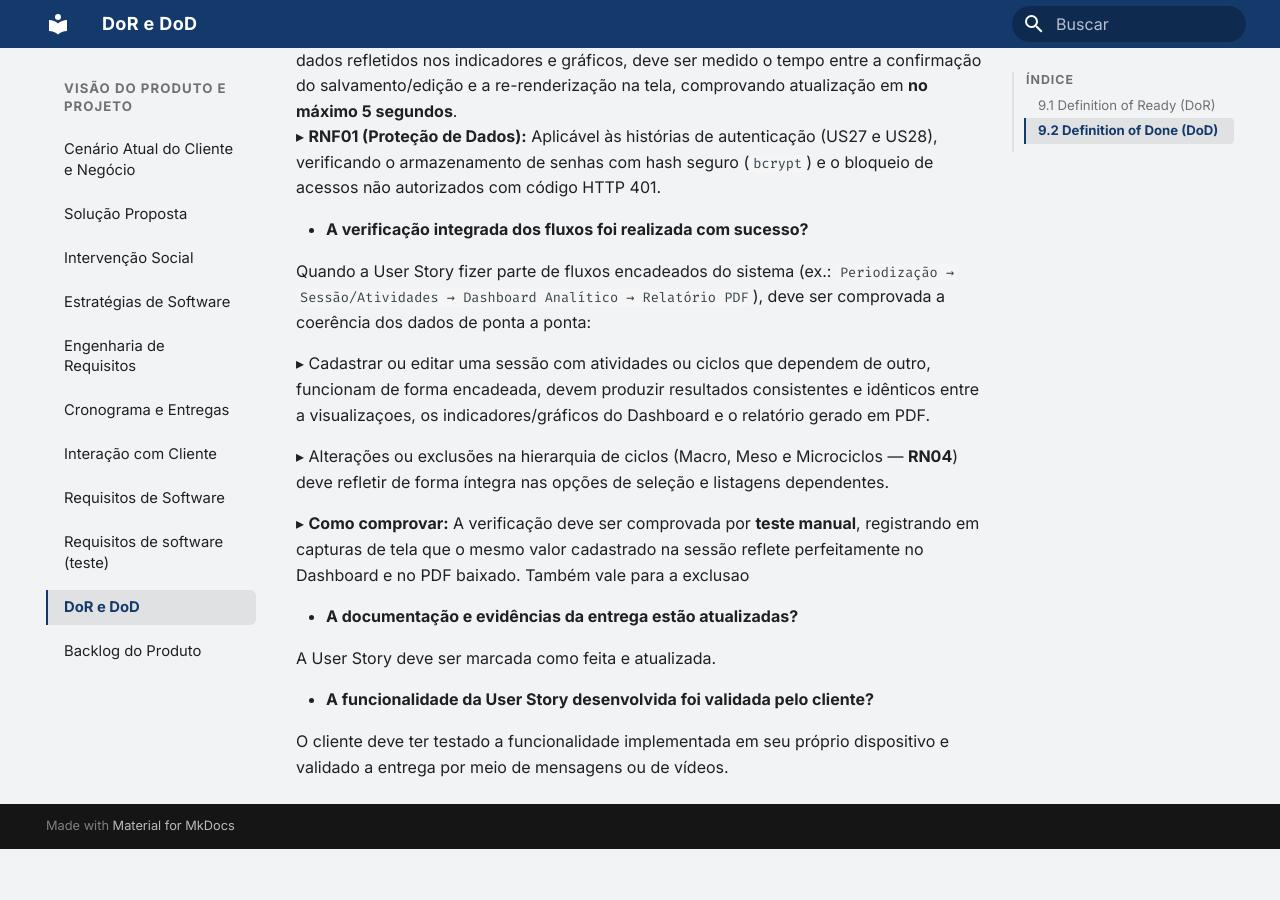
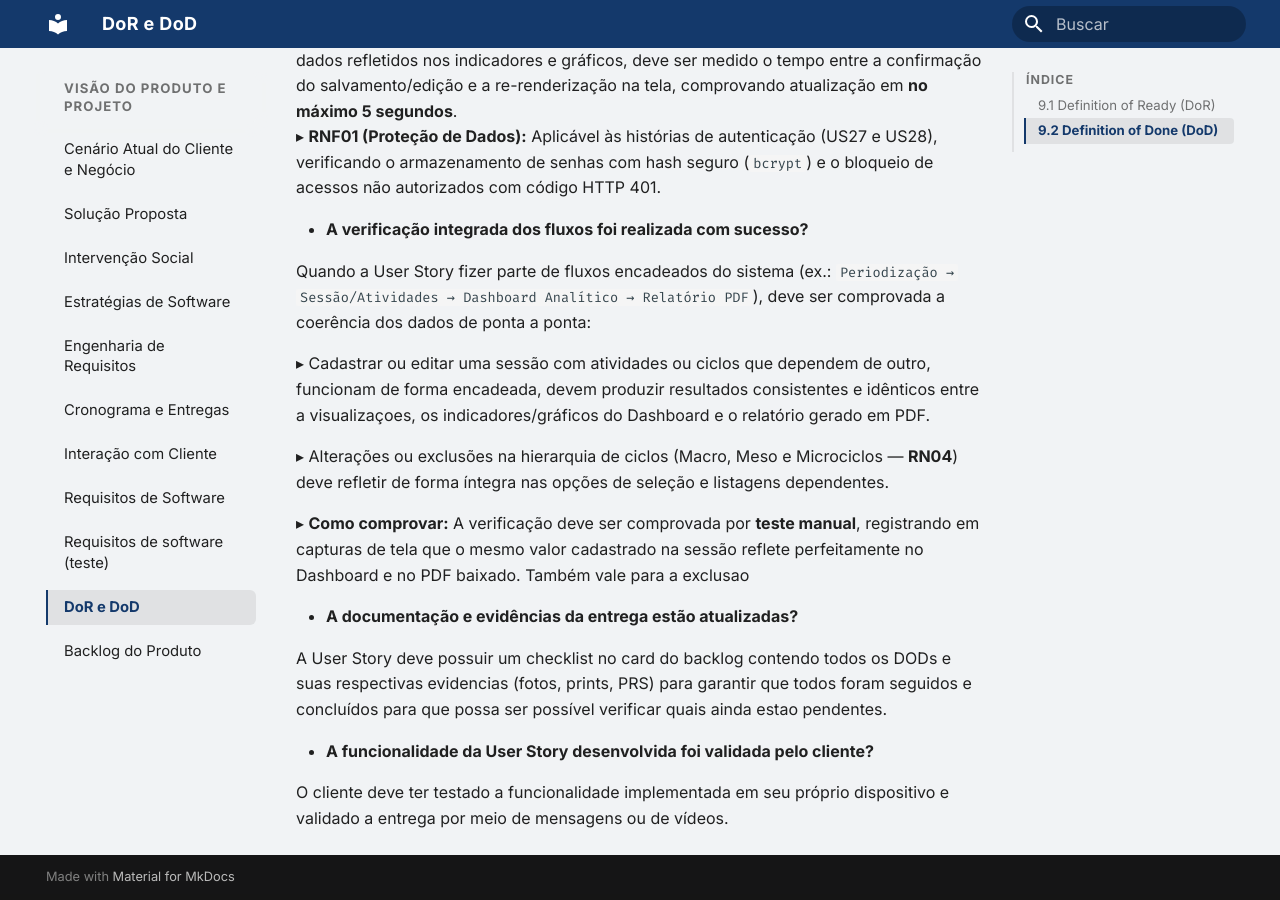
Before and after one commit to mdsreq-fga-unb/REQ-2026.2-T01-FutBoard, an MkDocs documentation site: the page built from docs/visao-produto/dor-dod.md, in a window 1280 px wide and 900 px high, scrolled down 1901 px. Built offline with MkDocs 1.6.1 and Material for MkDocs 9.7.7, drawn with Linux system fonts in a browser that asks for light colours; before the commit the page ends 2750 px from its top, so only the background shows below that.

Commit message:
docs: altera o texto que diz como as US serao tidas como finalizadas (seguindo o DOD)

```diff
--- a/docs/visao-produto/dor-dod.md
+++ b/docs/visao-produto/dor-dod.md
@@ -73,7 +73,7 @@ Quando a User Story fizer parte de fluxos encadeados do sistema (ex.: `Periodiza
 
 - **A documentação e evidências da entrega estão atualizadas?**
 
-A User Story deve ser marcada como feita e atualizada.
+A User Story deve possuir um checklist no card do backlog contendo todos os DODs e suas respectivas evidencias (fotos, prints, PRS) para garantir que todos foram seguidos e concluídos para que possa ser possível verificar quais ainda estao pendentes.
 
 - **A funcionalidade da User Story desenvolvida foi validada pelo cliente?**
 
```
